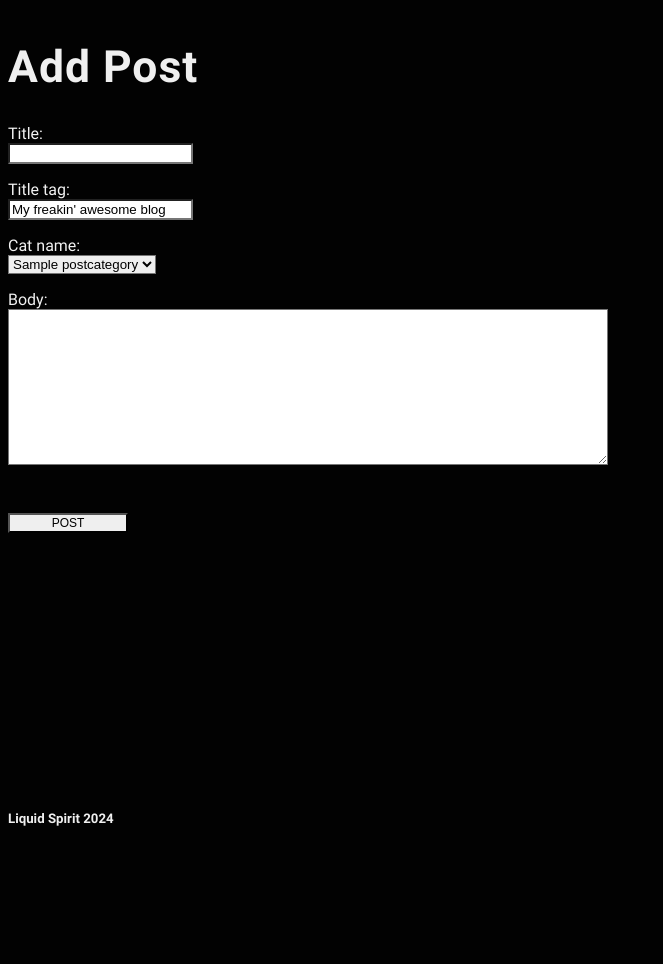
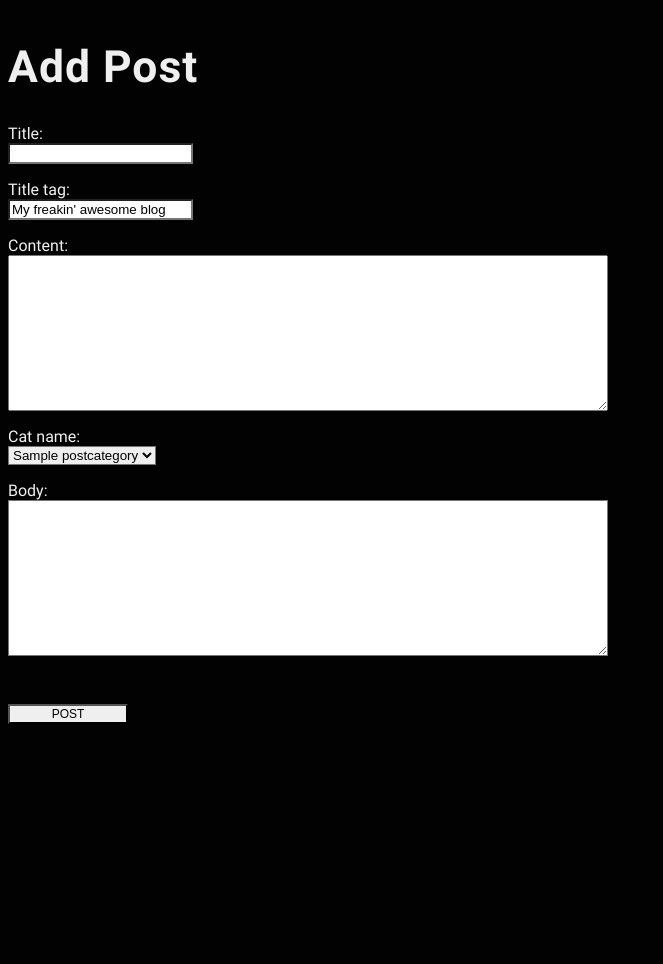
Before and after one commit to hubinteractive/hub005, a Django app: page /add_post/ in a window 1280 px wide. Shown: the part 813-1777 px from the top of the page, without its empty margins (0-663 px from the left). Before the commit the page ends 1639 px from the top, so only its background shows below. Run offline with Django 4.2, Linux system fonts and the light colour scheme; a user stored in the database is signed in; tables that the repository leaves empty hold one stand-in row (values such as "Sample post"); some libraries are stand-ins or nearby versions.

Commit message:
v.30.08.23-2

```diff
--- a/ls_blog/forms.py
+++ b/ls_blog/forms.py
@@ -12,7 +12,7 @@ for item in choices:
 class PostForm(forms.ModelForm):
     class Meta:
         model = Post
-        fields = ('title', 'title_tag', 'author', 'cat_name', 'body')
+        fields = ('title', 'title_tag', 'author', 'content', 'cat_name', 'body')
 
         widgets = {
             'title': forms.TextInput(attrs={'class':'form-control'}),
--- a/static/css/main.css
+++ b/static/css/main.css
@@ -50,7 +50,7 @@
 }
 
 .form_style {
-    max-width: 50%;
+    max-width: 70%;
 }
 
 .form_post label {
--- a/templates/blog/add_post.html
+++ b/templates/blog/add_post.html
@@ -13,7 +13,7 @@
             Liquid Spirit
         </h1>
     </div>
-    <li class="anti-flash-white hero_title-container__42UbM " style="list-style: none;">
+    <li class="anti-flash-white hero_title-container__42UbM text-start" style="list-style: none;">
         Add Post
     </li>
     <hr>
@@ -21,7 +21,7 @@
     <div class="form_post">
         <div class="mt-5 form_style">
             <form method="Post">
-                {% csrf_token %} {{ form.as_p }}
+                {% csrf_token %} {{ form.as_p }} {{form.media}}
 
                 <button class="btn btn-outline-light" style="min-width: 120px;">Post</button>
                 <script>
--- a/templates/blog/article_detail.html
+++ b/templates/blog/article_detail.html
@@ -94,6 +94,8 @@
 
 
                     <li class="anti-flash-white">{{ post.body|safe }}</li>
+                    <li class="anti-flash-white">{{ post.content|safe }}</li>
+
                 </ul>
 
 
```
Also changed, not shown: static/img/google.avif (added), 1 other file.
